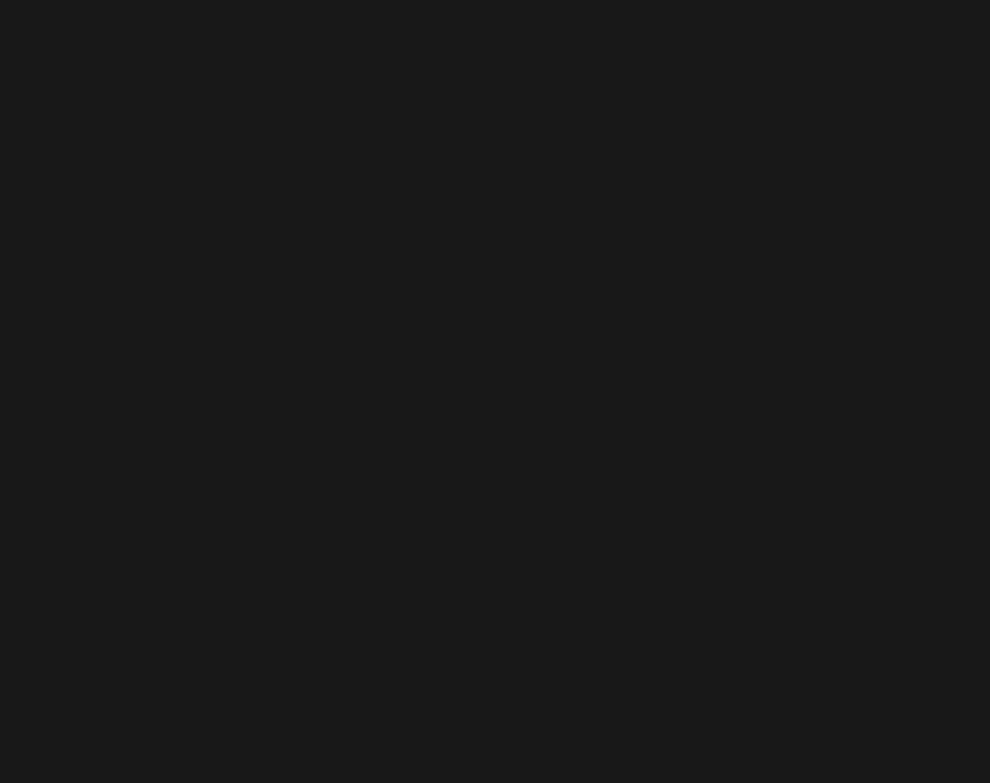
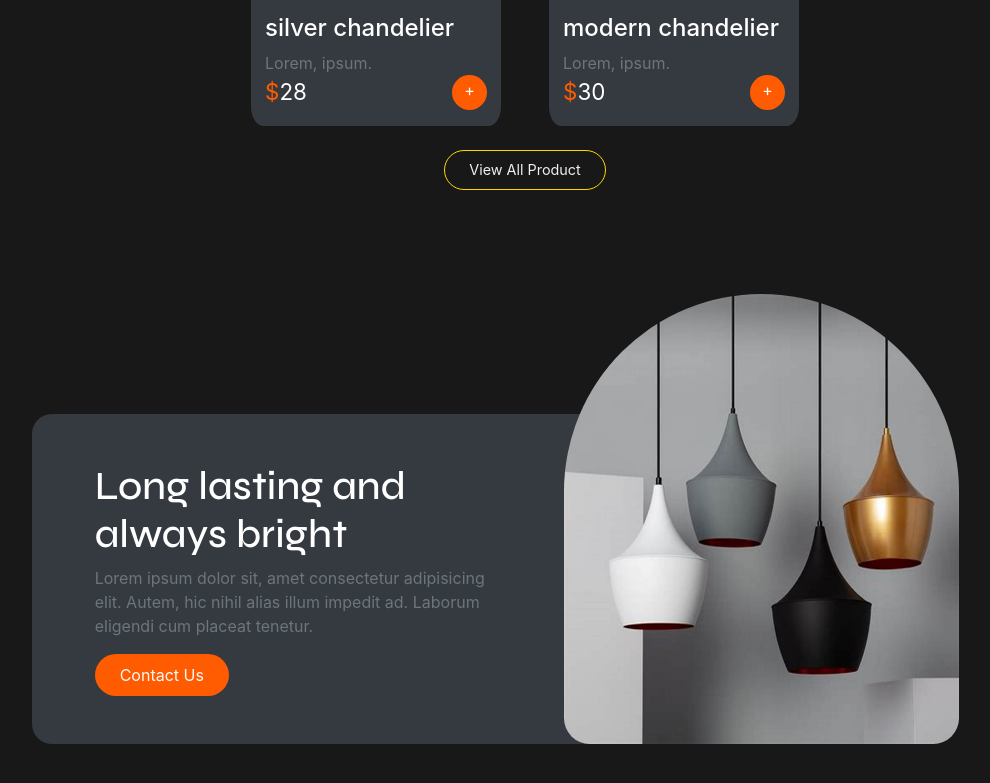
Before and after one commit to AliKarimNemati/lampo, a Nuxt app: page / in a window 1280 px wide. Shown: the part 3384-4167 px from the top of the page, without its empty margins (115-1105 px from the left). Before the commit the page ends 3094 px from the top, so only its background shows below. Built offline with nearby package versions, Linux system fonts and the light colour scheme.

Commit message:
contact us section created

```diff
--- /dev/null
+++ b/components/ContactUs.vue
@@ -0,0 +1,46 @@
+<template>
+  <div class="row justify-content-center ml-auto mr-auto d-flex align-items-end p-md-5 p-4">
+    <div class="contact-us col-md-6 col-10 bg-dark">
+      <div class="col-10 pt-5 pl-md-5">
+        <h2 class="header-feature h1">Long lasting and always bright</h2>
+        <p class="text-secondary">
+          Lorem ipsum dolor sit, amet consectetur adipisicing elit. Autem, hic
+          nihil alias illum impedit ad. Laborum eligendi cum placeat tenetur.
+        </p>
+        <div>
+          <nuxt-link
+            to="/"
+            class="text-light btn shop-btn rounded-pill p-2 pl-4 pr-4 mr-3 mb-5"
+          >
+            Contact Us</nuxt-link
+          >
+        </div>
+      </div>
+    </div>
+    <div class="col-4 contact-us-img p-0 d-none d-md-block">
+      <img src="img/chandelier6.jpg" class="w-100 h-100" />
+    </div>
+  </div>
+</template>
+
+<script>
+export default {};
+</script>
+
+<style>
+.contact-us {
+  border-radius: 20px;
+  /* height: 300px; */
+}
+
+.contact-us-img{
+    position: relative;
+    right: 5%;
+  height: 450px;
+
+}
+
+.contact-us-img img {
+  border-radius: 230px 230px 30px 30px;
+}
+</style>
--- a/components/Products.vue
+++ b/components/Products.vue
@@ -1,5 +1,5 @@
 <template>
-  <div>
+  <div class="p-md-5 p-4">
     <h2 class="header-feature h1 text-center">Our Products</h2>
     <p class="text-secondary text-center">
       Lorem ipsum dolor sit amet consectetur adipisicing elit. Tempora, ex?
--- a/pages/index.vue
+++ b/pages/index.vue
@@ -3,6 +3,7 @@
   <HeroSection class="mt-5 ml-md-5 pt-5"/>
   <Features class="mt-5 ml-md-5" />
   <Products class="mt-5"/>
+  <ContactUs />
 </div>
 </template>
 
```
Also changed, not shown: static/img/lamp4.jpg.
